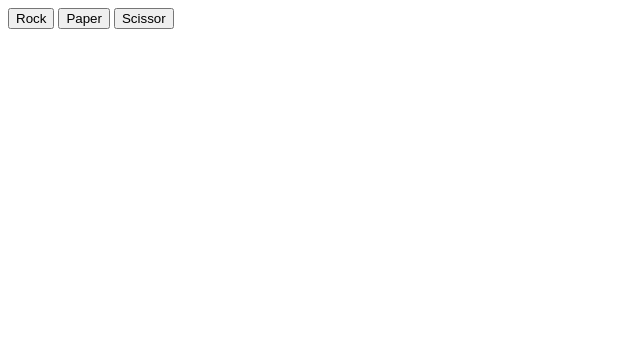
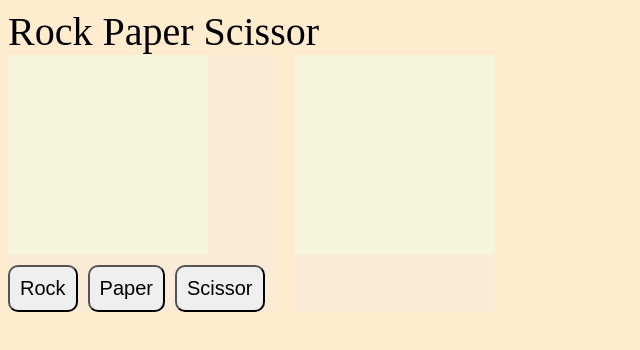
Before and after one commit to SibgatOfficial/RPSGame, a plain HTML site: page index.html in a window 1280 px wide. Shown: the whole page, without its empty margins (0-640 px from the left). Drawn offline with Linux system fonts and the light colour scheme.

Commit message:
Update the UI

```diff
--- a/index.html
+++ b/index.html
@@ -4,12 +4,71 @@
     <meta charset="UTF-8" />
     <meta name="viewport" content="width=device-width, initial-scale=1.0" />
     <title>RPS</title>
+    <style>
+      body {
+        background: blanchedalmond;
+      }
+      .all {
+        display: flex;
+        gap: 20px;
+      }
+      .section1,
+      .section2 {
+        font-size: 30px;
+        font-weight: bold;
+        background-color: antiquewhite;
+      }
+      .humanResult,
+      .computerResult {
+        width: 200px;
+        height: 200px;
+        display: flex;
+        justify-content: center;
+        align-items: center;
+        background-color: beige;
+        text-transform: capitalize;
+      }
+      .choices {
+        display: flex;
+        align-items: center;
+        justify-content: center;
+      }
+      .result {
+        font-size: 30px;
+      }
+      .title {
+        font-size: 40px;
+      }
+      button {
+        font-size: 20px;
+        padding: 10px;
+        border-radius: 10px;
+        margin: 10px 10px 0 0;
+      }
+    </style>
   </head>
   <body>
-    <button onclick="playRound('rock',getComputerChoice())">Rock</button>
-    <button onclick="playRound('paper',getComputerChoice())">Paper</button>
-    <button onclick="playRound('scissor',getComputerChoice())">Scissor</button>
-    <div></div>
+    <div class="title">Rock Paper Scissor</div>
+    <div class="all">
+      <div class="section1">
+        <div class="humanResult"></div>
+        <div class="choices">
+          <button onclick="playRound('rock',getComputerChoice())">Rock</button>
+          <button onclick="playRound('paper',getComputerChoice())">
+            Paper
+          </button>
+          <button onclick="playRound('scissor',getComputerChoice())">
+            Scissor
+          </button>
+        </div>
+      </div>
+
+      <div class="section2">
+        <div class="computerResult"></div>
+      </div>
+
+      <div class="result"></div>
+    </div>
     <script src="script.js"></script>
   </body>
 </html>
--- a/script.js
+++ b/script.js
@@ -13,35 +13,43 @@ let computerScore = 0;
 let humanScore = 0;
 
 function playRound(humanChoice, computerChoice) {
-  if (humanScore <= 5 && computerScore <= 5) {
+  if (humanScore != 5 && computerScore != 5) {
     if (
       (humanChoice == "paper" && computerChoice == "rock") ||
       (humanChoice == "scissor" && computerChoice == "paper") ||
       (humanChoice == "rock" && computerChoice == "scissor")
     ) {
       humanScore++;
+      document.querySelector(".humanResult").innerHTML = humanChoice;
+      document.querySelector(".computerResult").innerHTML = computerChoice;
       document.querySelector(
-        "div"
-      ).textContent = `You won! \n Your score is: ${humanScore}\nComputer Score is: ${computerScore}`;
+        ".result"
+      ).innerHTML = `You won! \n Your score is: ${humanScore}\nComputer Score is: ${computerScore}`;
     } else if (
       (humanChoice == "rock" && computerChoice == "paper") ||
       (humanChoice == "paper" && computerChoice == "scissor") ||
       (humanChoice == "scissor" && computerChoice == "rock")
     ) {
       computerScore++;
+      document.querySelector(".humanResult").innerHTML = humanChoice;
+      document.querySelector(".computerResult").innerHTML = computerChoice;
       document.querySelector(
-        "div"
-      ).textContent = `You lose! \n Your score is: ${humanScore}\nComputer Score is: ${computerScore}`;
+        ".result"
+      ).innerHTML = `You lose! \n Your score is: ${humanScore}\nComputer Score is: ${computerScore}`;
     } else {
+      4;
+      document.querySelector(".humanResult").innerHTML = humanChoice;
+      document.querySelector(".computerResult").innerHTML = computerChoice;
       document.querySelector(
-        "div"
-      ).textContent = `Draw! \nYour score is: ${humanScore}\nComputer Score is: ${computerScore}`;
+        ".result"
+      ).innerHTML = `Draw! \nYour score is: ${humanScore}\nComputer Score is: ${computerScore}`;
     }
   } else {
+    document.querySelector(".choices").style.display = "none";
     if (humanScore == 5) {
-      document.querySelector("div").textContent = "You Won!";
+      document.querySelector(".result").innerHTML = "You Won!";
     } else {
-      document.querySelector("div").textContent = "Computer Won!";
+      document.querySelector(".result").innerHTML = "Computer Won!";
     }
   }
 }
```
